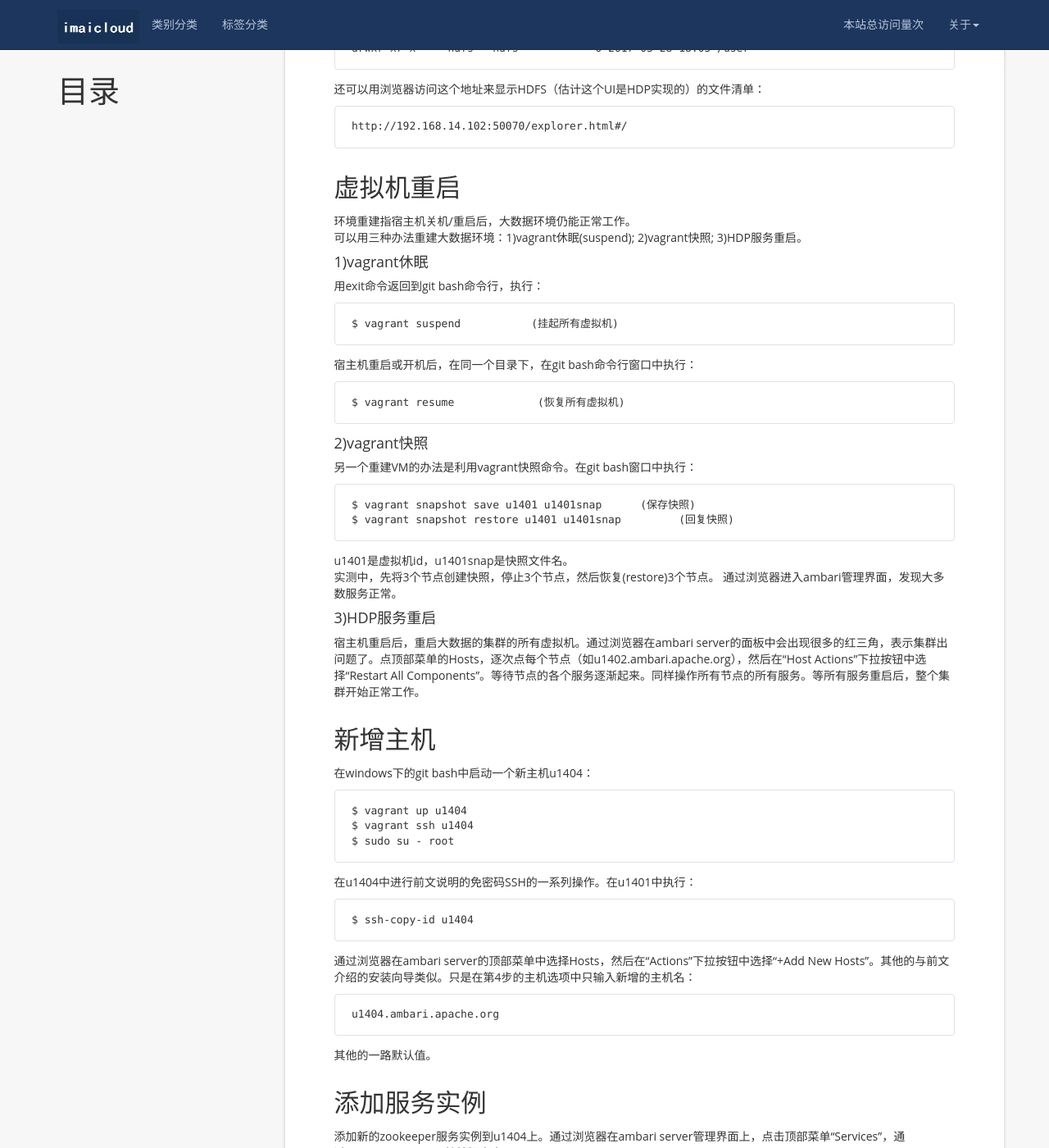
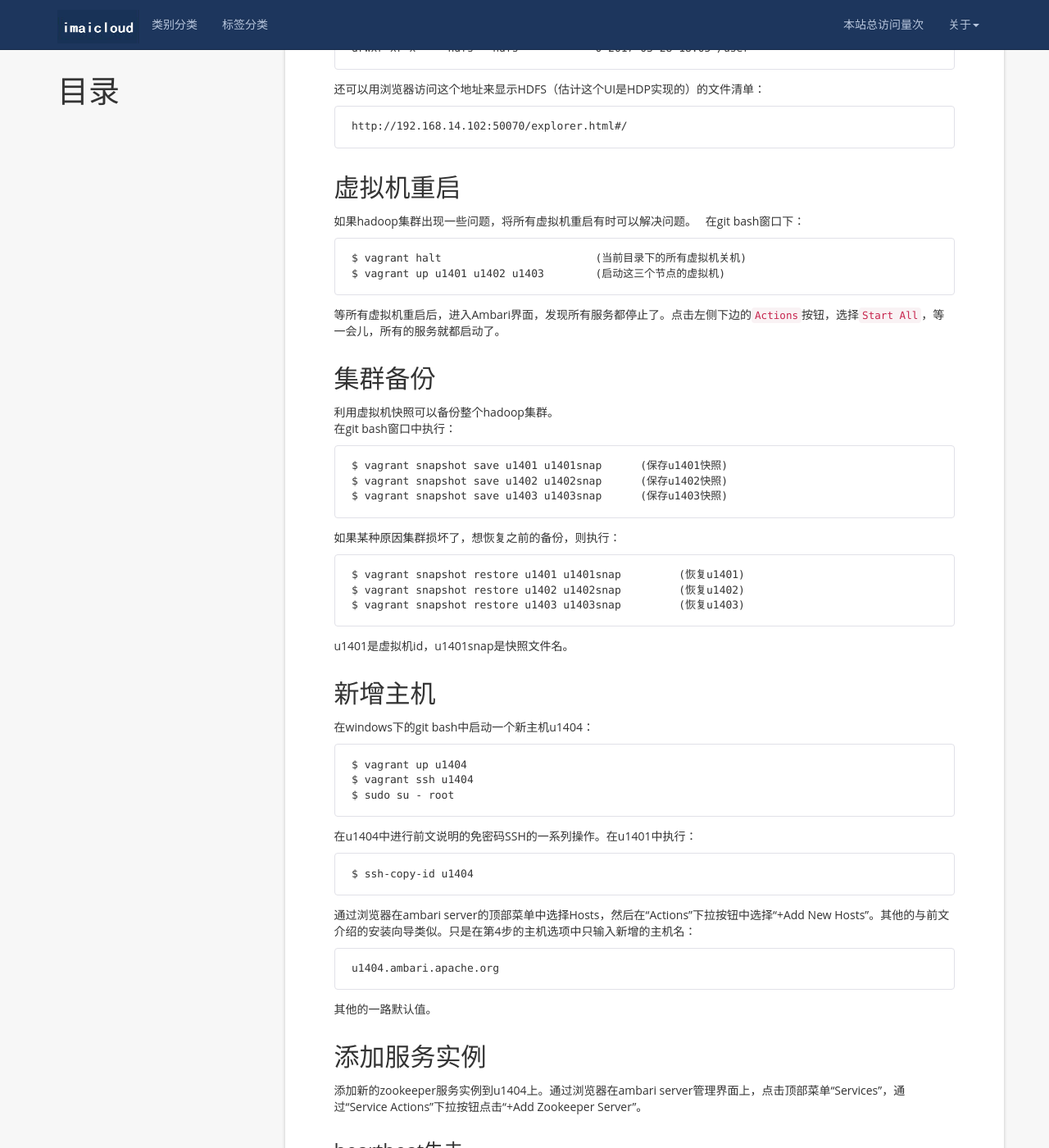
Before and after one commit to zhanglan/blog-1, a Jekyll site: the page built from _posts/2017-06-26-Ambari在本地VM部署集群.md, in a window 1280 px wide and 1400 px high, scrolled down 3808 px. Shown: the whole window at 82% size. Built offline with Jekyll 4.4.1, drawn with Linux system fonts in a browser that asks for light colours; nearby versions of some CDN libraries; comment, search, counter and statistics services are not loaded.

Commit message:
Update 2017-06-26-Ambari在本地VM部署集群.md

````diff
--- a/_posts/2017-06-26-Ambari在本地VM部署集群.md
+++ b/_posts/2017-06-26-Ambari在本地VM部署集群.md
@@ -149,30 +149,29 @@ drwxr-xr-x   - hdfs   hdfs            0 2017-03-28 18:05 /user
 http://192.168.14.102:50070/explorer.html#/
 ```
 ## 虚拟机重启
-环境重建指宿主机关机/重启后，大数据环境仍能正常工作。
-可以用三种办法重建大数据环境：1)vagrant休眠(suspend); 2)vagrant快照; 3)HDP服务重启。
+如果hadoop集群出现一些问题，将所有虚拟机重启有时可以解决问题。
+在git bash窗口下：
+```
+$ vagrant halt                        (当前目录下的所有虚拟机关机)
+$ vagrant up u1401 u1402 u1403        (启动这三个节点的虚拟机)
+```
+等所有虚拟机重启后，进入Ambari界面，发现所有服务都停止了。点击左侧下边的`Actions`按钮，选择`Start All`，等一会儿，所有的服务就都启动了。
 
-#### 1)vagrant休眠
-用exit命令返回到git bash命令行，执行：
+## 集群备份
+利用虚拟机快照可以备份整个hadoop集群。
+在git bash窗口中执行：
 ```
-$ vagrant suspend           (挂起所有虚拟机)
+$ vagrant snapshot save u1401 u1401snap      (保存u1401快照)
+$ vagrant snapshot save u1402 u1402snap      (保存u1402快照)
+$ vagrant snapshot save u1403 u1403snap      (保存u1403快照)
 ```
-宿主机重启或开机后，在同一个目录下，在git bash命令行窗口中执行：
+如果某种原因集群损坏了，想恢复之前的备份，则执行：
 ```
-$ vagrant resume             (恢复所有虚拟机)
-```
-#### 2)vagrant快照
-
-另一个重建VM的办法是利用vagrant快照命令。在git bash窗口中执行：
-```
-$ vagrant snapshot save u1401 u1401snap      (保存快照)
-$ vagrant snapshot restore u1401 u1401snap         (回复快照)
+$ vagrant snapshot restore u1401 u1401snap         (恢复u1401)
+$ vagrant snapshot restore u1402 u1402snap         (恢复u1402)
+$ vagrant snapshot restore u1403 u1403snap         (恢复u1403)
 ```
 u1401是虚拟机id，u1401snap是快照文件名。
-实测中，先将3个节点创建快照，停止3个节点，然后恢复(restore)3个节点。 通过浏览器进入ambari管理界面，发现大多数服务正常。
-
-#### 3)HDP服务重启
-宿主机重启后，重启大数据的集群的所有虚拟机。通过浏览器在ambari server的面板中会出现很多的红三角，表示集群出问题了。点顶部菜单的Hosts，逐次点每个节点（如u1402.ambari.apache.org），然后在“Host Actions”下拉按钮中选择“Restart All Components”。等待节点的各个服务逐渐起来。同样操作所有节点的所有服务。等所有服务重启后，整个集群开始正常工作。
 
 ## 新增主机
 在windows下的git bash中启动一个新主机u1404：
````
